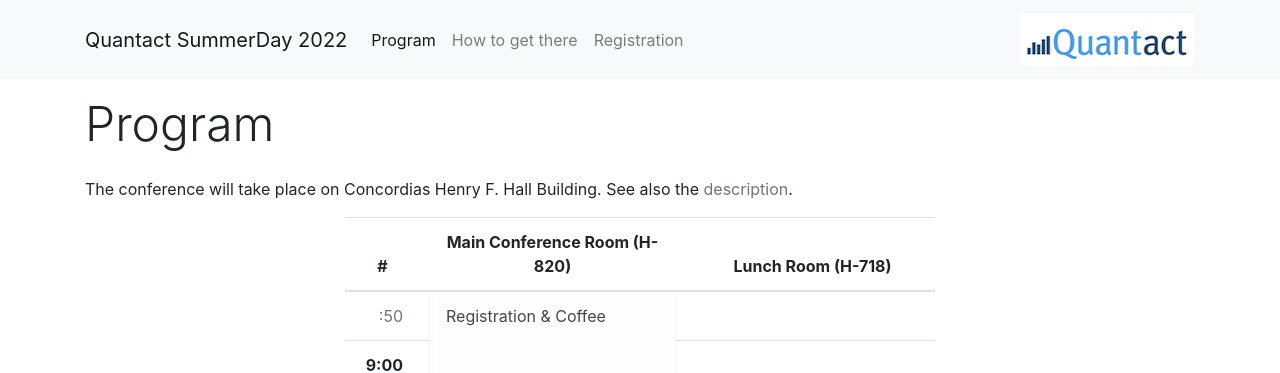
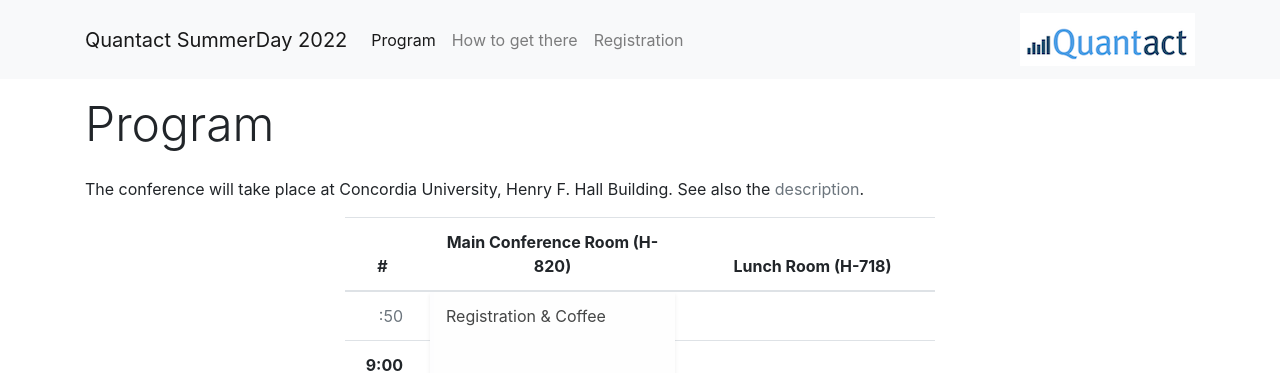
Before and after one commit to QuantactSummerDay/QuantactSummerDay.github.io, a Jekyll site: the page built from program/index.md, in a window 1280 px wide and 900 px high. Shown: the top 373 px of the window. Built offline with Jekyll 4.4.1, drawn with Linux system fonts in a browser that asks for light colours.

Commit message:
fixed typo

```diff
--- a/program/index.md
+++ b/program/index.md
@@ -3,8 +3,7 @@ layout: program
 title: Program
 ---
 
-The conference will take place on Concordias Henry F. Hall Building. See also the [description](https://www.concordia.ca/maps/sgw-campus.html?building=H).
-
+The conference will take place at Concordia University, Henry F. Hall Building. See also the [description](https://www.concordia.ca/maps/sgw-campus.html?building=H).
 
 <!--You can click on the talks to see the abstract or on the speakers to get more information (or get in contact) with the speakers-->
 
```
Also changed, not shown: location/index.md (+1 -1 lines).
